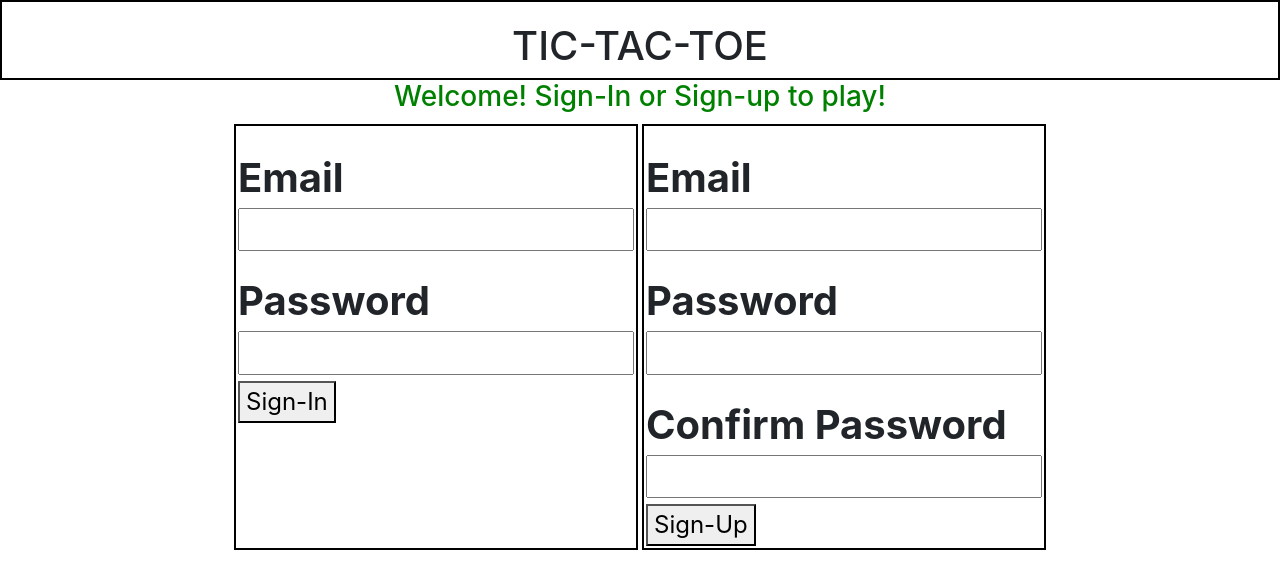
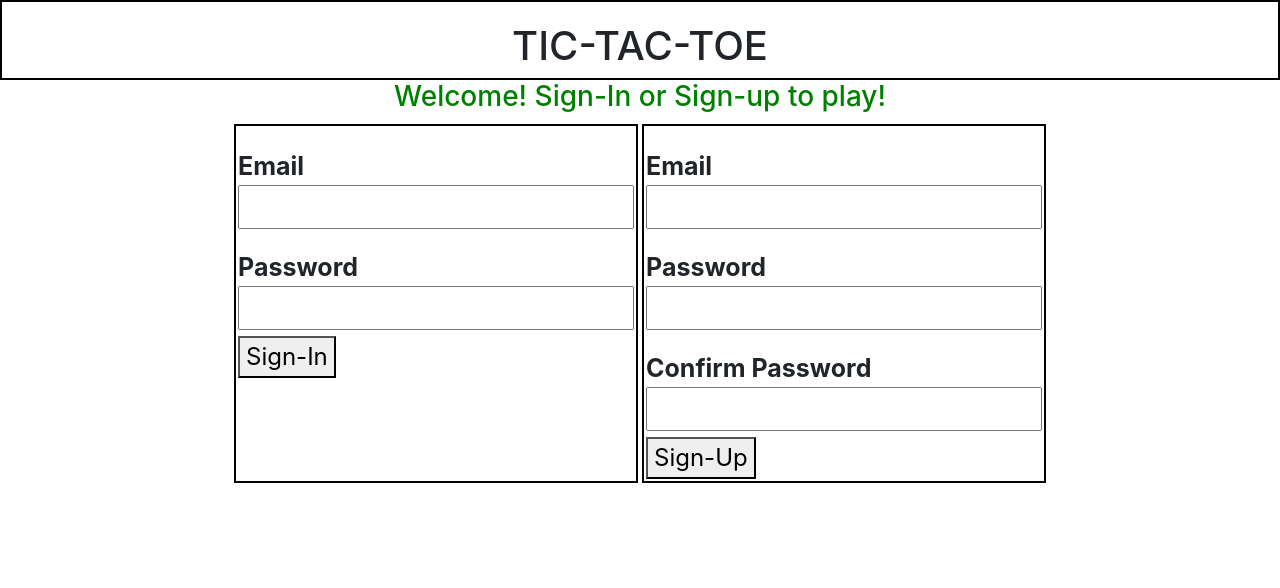
Before and after one commit to ghood97/tic-tac-toe, a website built with webpack: page index.html in a window 1280 px wide. Built offline with nearby package versions, Linux system fonts and the light colour scheme.

Commit message:
Fix some formatting issues in css

```diff
--- a/assets/styles/index.scss
+++ b/assets/styles/index.scss
@@ -45,6 +45,7 @@
 }
 
 .form-label-pw {
+  font-size: 18px;
   font-weight: bold;
   margin-bottom: 0;
   margin-top: 20px;
@@ -96,7 +97,7 @@ h1 {
 }
 
 .form-label {
-  font-size: 40px;
+  font-size: 25px;
   font-weight: bold;
   margin-bottom: 0;
   margin-top: 20px;
```
